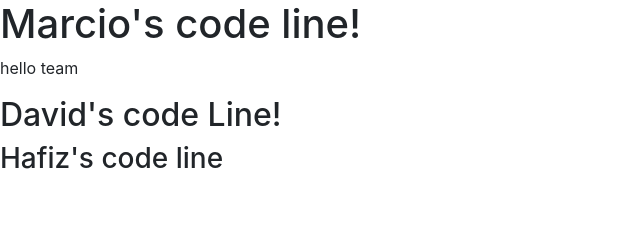
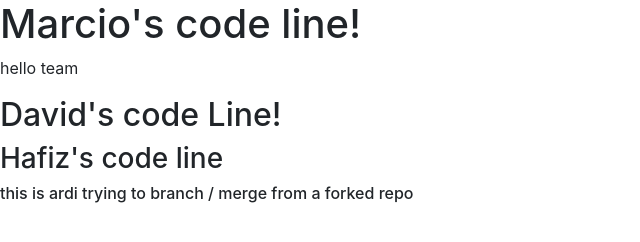
Before and after one commit to rolimcoder/Spotifytest, a plain HTML site: page index.html in a window 1280 px wide. Shown: the whole page, without its empty margins (0-640 px from the left). Drawn offline with nearby package versions, Linux system fonts and the light colour scheme.

Commit message:
Update index.html

```diff
--- a/index.html
+++ b/index.html
@@ -24,6 +24,7 @@
 
     <h2>David's code Line!</h2>
     <h3>Hafiz's code line</h3>
+    <h6>this is ardi trying to branch / merge from a forked repo</h6>
 
     <!-- Optional JavaScript; choose one of the two! -->
 
```
